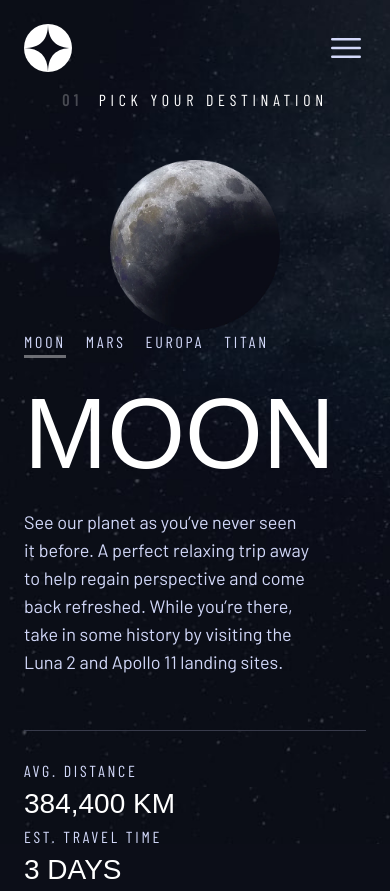
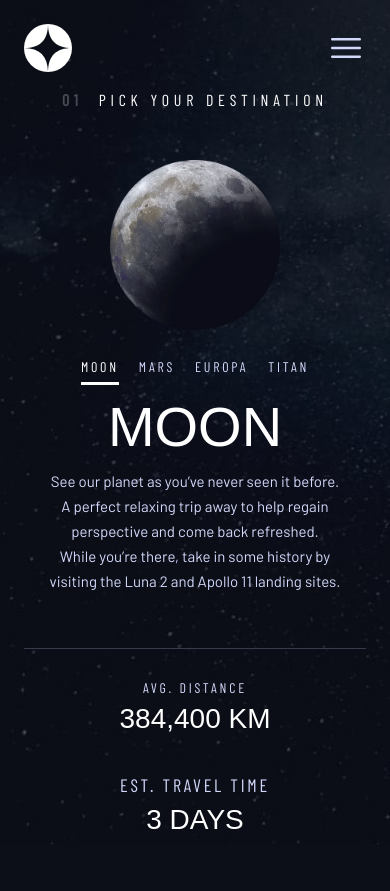
Before and after one commit to mackieva/space-tour, a Next.js app: page /destination in a window 390 px wide. After the commit the page ends 861 px from the top, so only its background shows below. Built offline with nearby package versions, Linux system fonts and the light colour scheme; a web font is replaced by a local one.

Commit message:
destination mobile

```diff
--- a/src/app/destination/page.tsx
+++ b/src/app/destination/page.tsx
@@ -84,15 +84,15 @@ export default function DestinationPage() {
                             ),
                     )}
                 </div>
-                <div className="flex flex-col justify-center md:items-center md:text-center lg:items-start lg:text-left">
-                    <div className="flex gap-5">
+                <div className="flex flex-col items-center justify-center pb-[20px] pt-[26px] md:p-0 md:text-center lg:items-start lg:text-left">
+                    <div className="flex items-center justify-center gap-5 md:justify-start">
                         {content.map((c, i) => (
                             <button
                                 key={i}
                                 onClick={() => setTab(i)}
                                 onMouseEnter={() => setHoveredLink(c.name)}
-                                className={`subheadingTwo relative pb-1 uppercase text-lavender ${
-                                    tab === i && 'selected'
+                                className={`subheadingTwo relative pb-2 text-[14px] uppercase text-lavender md:text-base ${
+                                    tab === i && 'text-white'
                                 }`}
                             >
                                 {c.name}
@@ -100,7 +100,7 @@ export default function DestinationPage() {
                                     <motion.div
                                         layout={true}
                                         layoutId="tab-hovered-backdrop"
-                                        className="animatedBorder"
+                                        className="animatedBorderDestination"
                                     />
                                 )}
                             </button>
@@ -119,13 +119,15 @@ export default function DestinationPage() {
                                         duration: 0.6,
                                     }}
                                 >
-                                    <h2>{c.name}</h2>
-                                    <p className="text-balance text-lg text-lavender">
+                                    <h2 className="text-center text-[56px] md:text-left">
+                                        {c.name}
+                                    </h2>
+                                    <p className="md:text-l text-balance text-center text-[15px] leading-[25px] text-lavender md:text-lg">
                                         {c.description}
                                     </p>
-                                    <div className="border-color borderDark mt-[54px] grid w-full grid-cols-1 border-t pt-[28px] md:grid-cols-2">
+                                    <div className="border-color borderDark mt-[54px] grid w-full grid-cols-1 gap-[32px] border-t pt-[28px] text-center md:grid-cols-2 md:gap-0 md:text-left">
                                         <div>
-                                            <p className="subheadingTwo text-lavender">
+                                            <p className="subheadingTwo text-[14px] text-lavender md:text-base">
                                                 Avg. Distance
                                             </p>
                                             <p className="subheadingOne">
--- a/src/app/globals.css
+++ b/src/app/globals.css
@@ -35,7 +35,7 @@ h5 {
 }
 
 .subheadingTwo {
-    @apply font-sansCon text-[16px] uppercase leading-normal tracking-[2.75px];
+    @apply font-sansCon uppercase leading-normal tracking-[2.75px];
 }
 
 /* HEADER */
@@ -47,3 +47,13 @@ h5 {
 .borderDark {
     border-color: #383b4b;
 }
+
+.animatedBorderDestination {
+    position: absolute;
+    bottom: 0;
+    left: 0;
+    margin-top: 5px;
+    height: 3px;
+    width: 100%;
+    background: #fff;
+}
```
